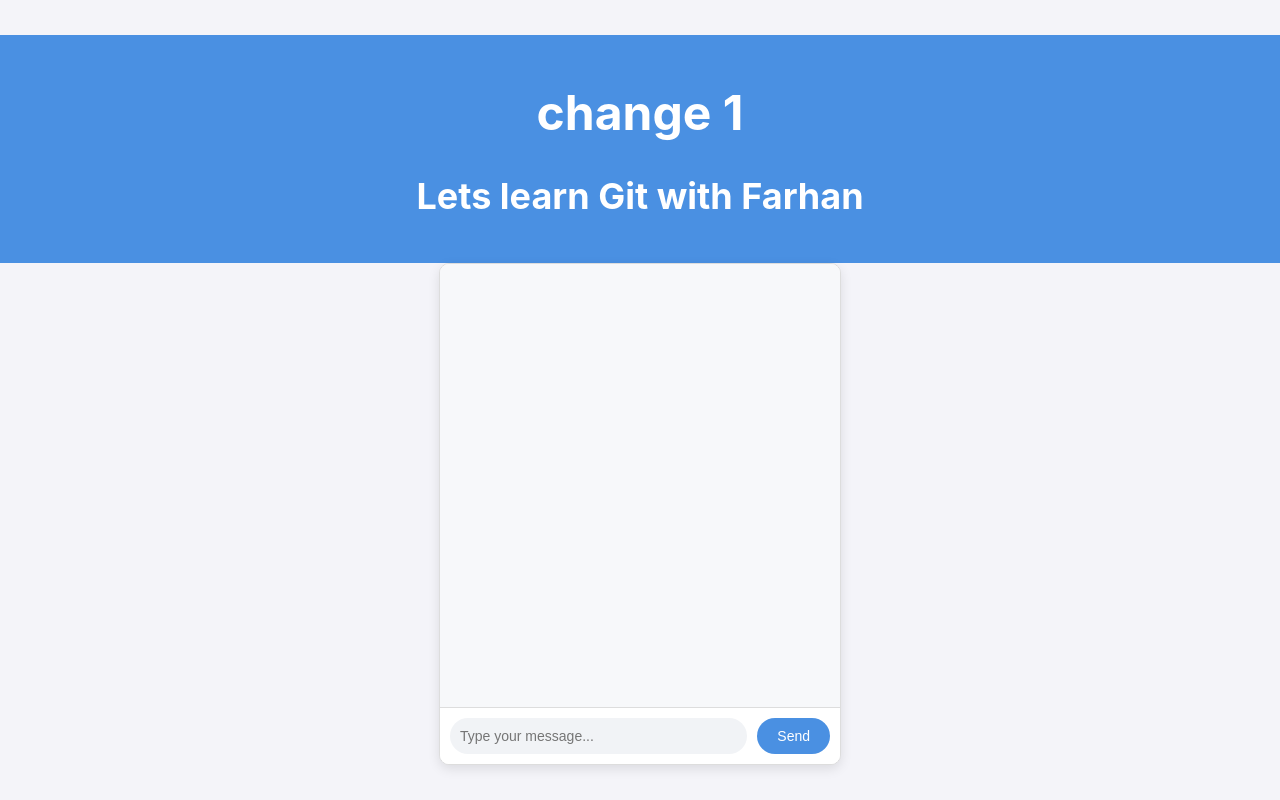
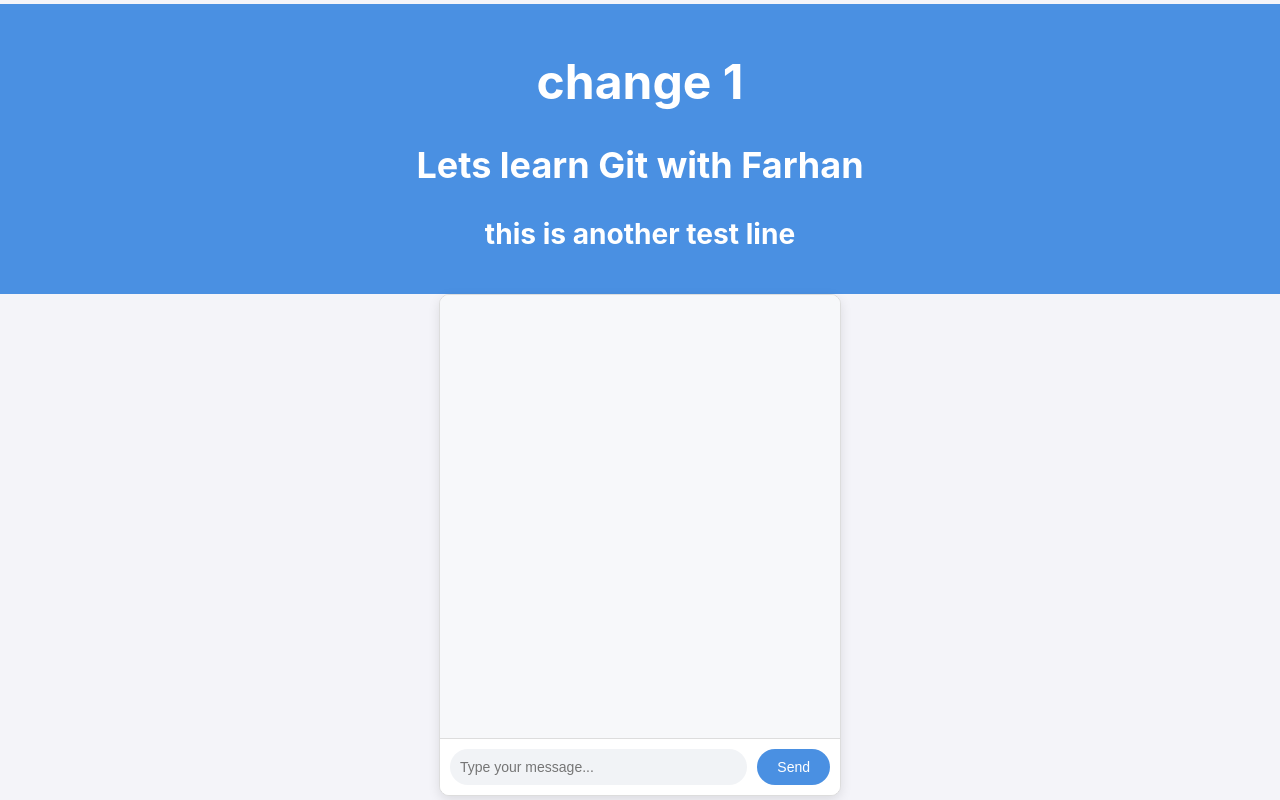
Before and after one commit to FS-G/test1, a React (Create React App) app: page / in a window 1280 px wide. Built offline with nearby package versions, Linux system fonts and the light colour scheme.

Commit message:
addition of test line

```diff
--- a/src/Chatbot.js
+++ b/src/Chatbot.js
@@ -40,6 +40,7 @@ const Chatbot = () => {
       <div className="chatbot-header">
         <h1>change 1</h1>
         <h2>Lets learn Git with Farhan</h2>
+        <h3> this is another test line</h3>
       </div>
       <div className="chat-window">
         <div className="chat-messages">
```
